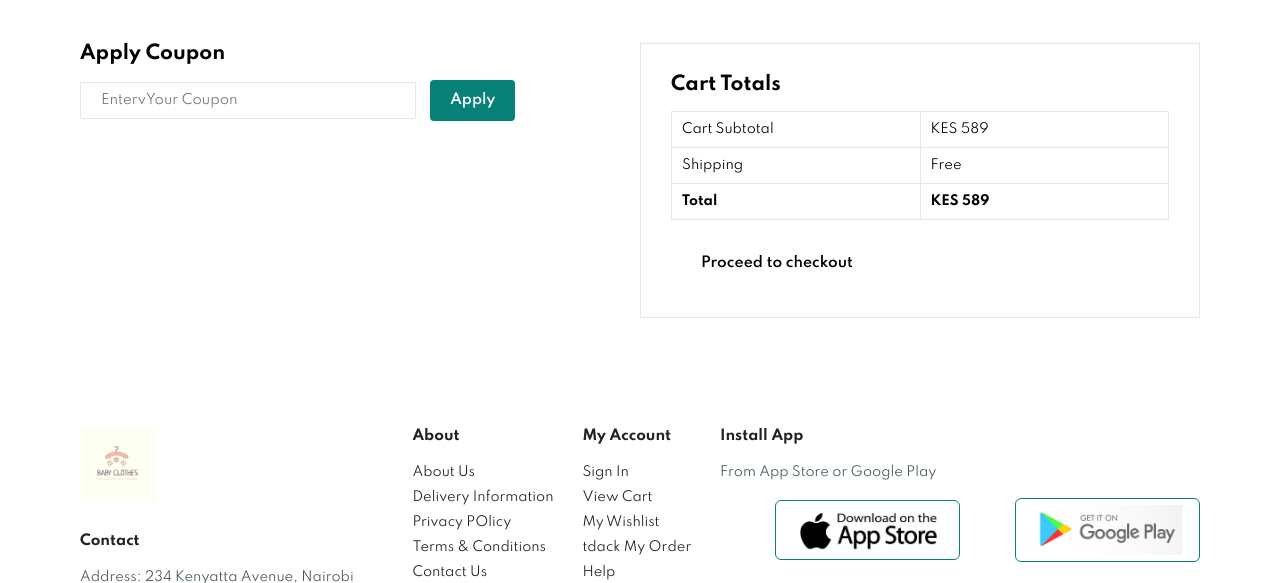
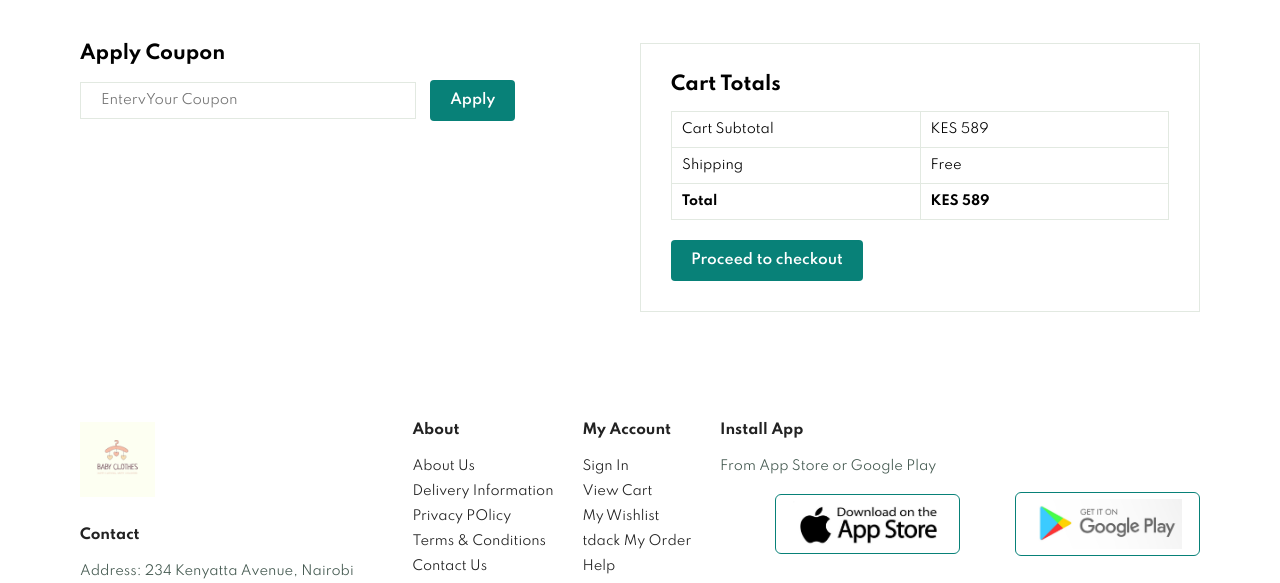
Before and after one commit to Abigail-Nguli/e-commerce-website, a PHP site: page /cart.html in a window 1280 px wide. Shown: the part 823-1406 px from the top of the page. Run offline with PHP 8.4, Linux system fonts and the light colour scheme; some libraries are stand-ins or nearby versions.

Commit message:
Update style.css

```diff
--- a/style.css
+++ b/style.css
@@ -895,7 +895,7 @@ footer .copyright {
 }
 
 #coupon button,
-#subtotal button8 {
+#subtotal button {
   background-color: #088178;
   color: #fff;
   padding: 12px 20px;
```
